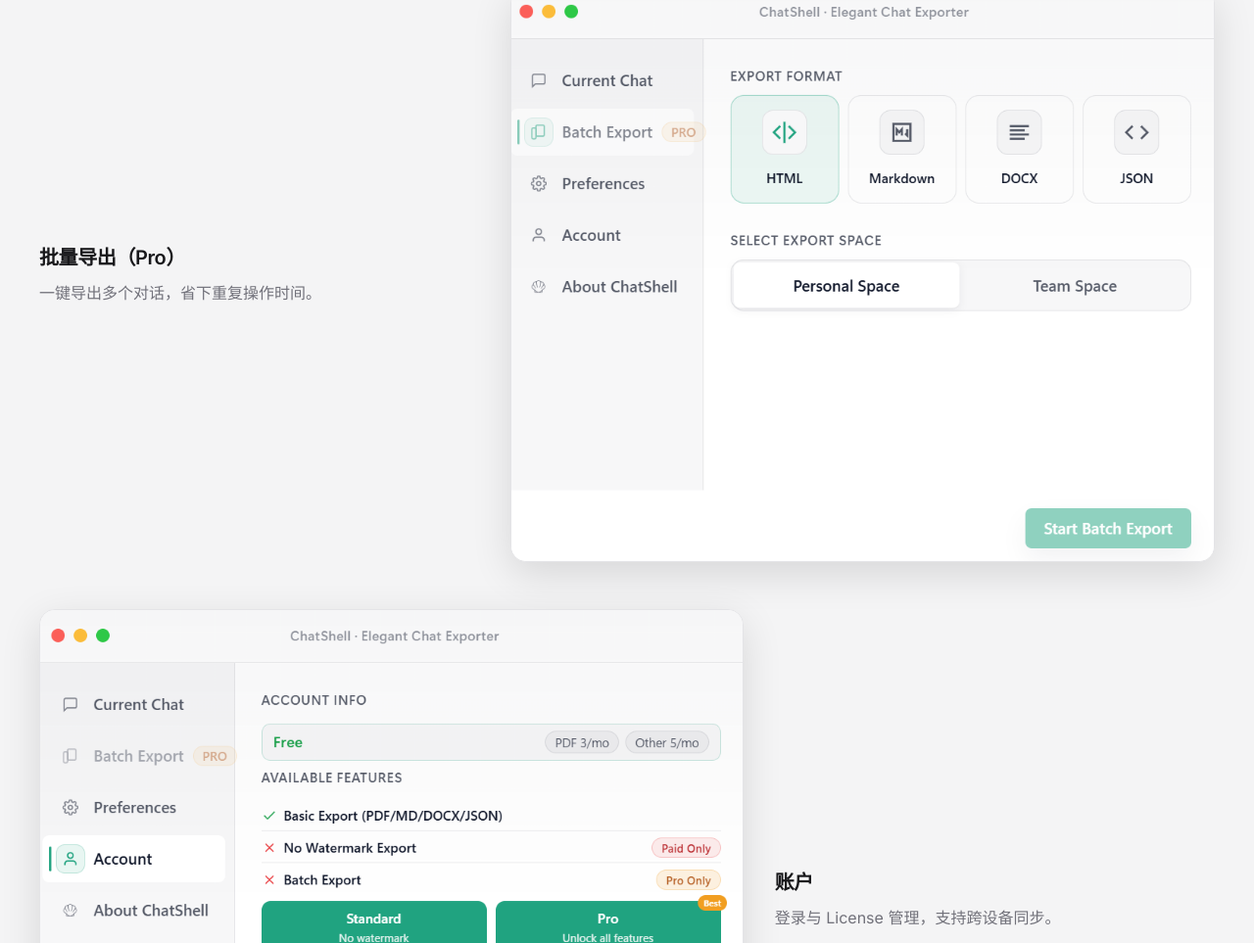
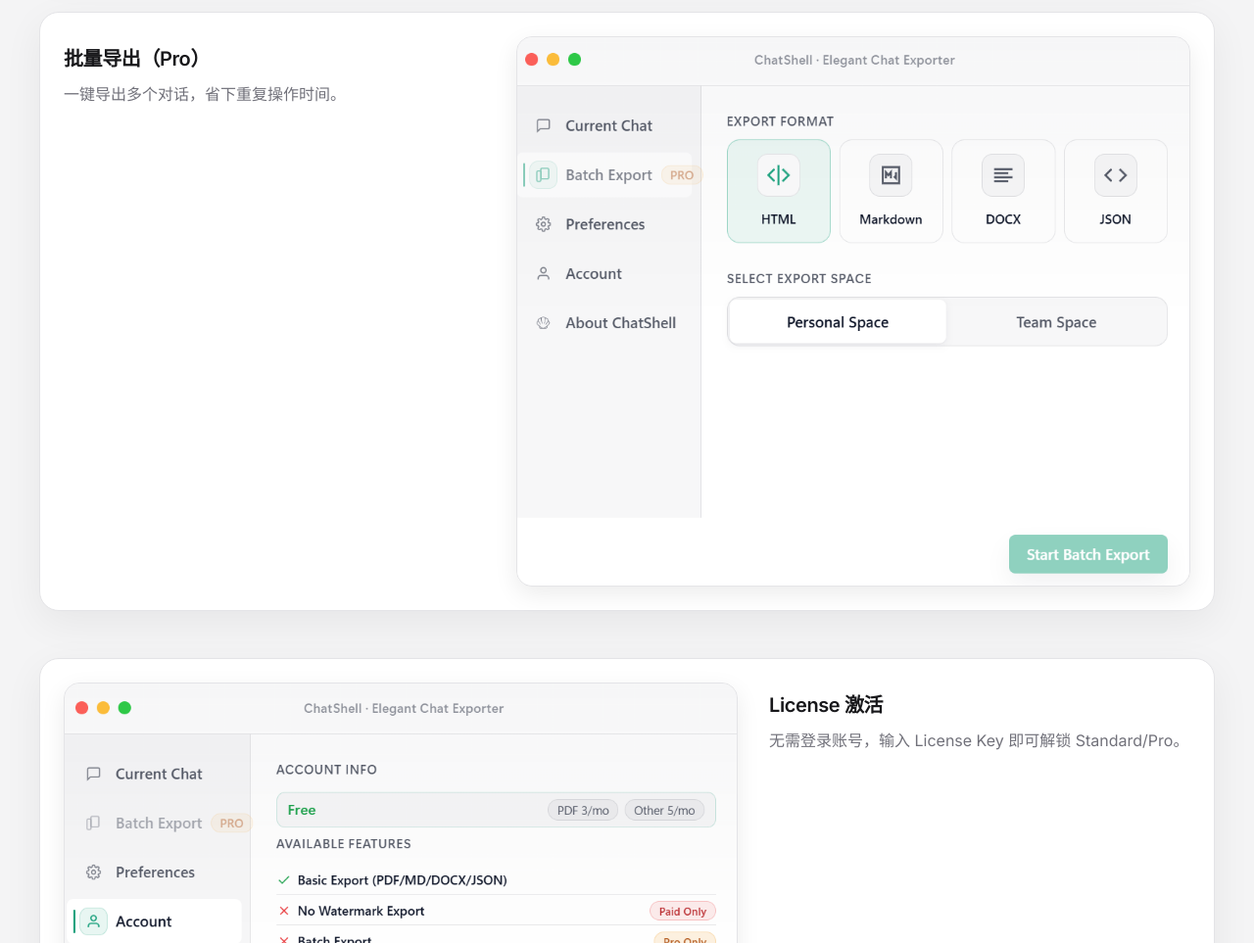
Before and after one commit to cf-jx/chatshell-landing, a website: page index.html in a window 1280 px wide. Shown: the part 2955-3918 px from the top of the page at 98% size. Drawn offline with Linux system fonts and the light colour scheme.

Commit message:
feat: cardify showcase and fix license copy

```diff
--- a/index.html
+++ b/index.html
@@ -173,7 +173,6 @@
               href="assets/screenshots/preferences.png"
               target="_blank"
               rel="noopener noreferrer"
-              aria-label="Open full size screenshot"
             >
               <img
                 src="assets/screenshots/preferences.png"
@@ -198,7 +197,6 @@
               href="assets/screenshots/batch-export-pro.png"
               target="_blank"
               rel="noopener noreferrer"
-              aria-label="Open full size screenshot"
             >
               <img
                 src="assets/screenshots/batch-export-pro.png"
@@ -223,21 +221,20 @@
               href="assets/screenshots/account.png"
               target="_blank"
               rel="noopener noreferrer"
-              aria-label="Open full size screenshot"
             >
               <img
                 src="assets/screenshots/account.png"
                 width="942"
                 height="777"
-                alt="Account and license"
+                alt="License activation"
                 loading="lazy"
                 decoding="async"
               />
             </a>
           </div>
           <div class="showcase-content">
-            <h3 class="showcase-title" data-i18n="showcase_3_title">账户</h3>
-            <p class="showcase-desc" data-i18n="showcase_3_desc">登录与 License 管理，支持跨设备同步。</p>
+            <h3 class="showcase-title" data-i18n="showcase_3_title">License 激活</h3>
+            <p class="showcase-desc" data-i18n="showcase_3_desc">无需登录账号，输入 License Key 即可解锁 Standard/Pro。</p>
           </div>
         </div>
       </div>
--- a/script.js
+++ b/script.js
@@ -31,8 +31,8 @@
         showcase_1_desc: '把导出格式与细节调到你喜欢的样子。',
         showcase_2_title: '批量导出（Pro）',
         showcase_2_desc: '一键导出多个对话，省下重复操作时间。',
-        showcase_3_title: '账户',
-        showcase_3_desc: '登录与 License 管理，支持跨设备同步。',
+        showcase_3_title: 'License 激活',
+        showcase_3_desc: '无需登录账号，输入 License Key 即可解锁 Standard/Pro。',
         features_title: '为什么选择 ChatShell',
         pricing_title: '选择适合你的版本',
         pricing_free: '免费版',
@@ -154,8 +154,8 @@
         showcase_1_desc: 'Tune formats and details the way you like.',
         showcase_2_title: 'Batch Export (Pro)',
         showcase_2_desc: 'Export multiple chats in one go and save time.',
-        showcase_3_title: 'Account',
-        showcase_3_desc: 'Manage login and License with cross-device sync.',
+        showcase_3_title: 'License Activation',
+        showcase_3_desc: 'No account required. Unlock Standard/Pro with a License Key.',
         features_title: 'Why Choose ChatShell',
         pricing_title: 'Choose Your Plan',
         pricing_free: 'Free',
--- a/style.css
+++ b/style.css
@@ -871,7 +871,12 @@
     display: grid;
     grid-template-columns: minmax(0, 1.6fr) minmax(0, 1fr);
     gap: var(--space-8);
-    align-items: center;
+    align-items: start;
+    padding: var(--space-6);
+    border: 1px solid var(--color-border);
+    border-radius: 20px;
+    background: var(--color-bg);
+    box-shadow: 0 12px 40px rgba(0, 0, 0, 0.06);
 }
 
 .showcase-item.is-reversed {
@@ -887,8 +892,8 @@
     border-radius: 16px;
     overflow: hidden;
     border: 1px solid var(--color-border);
-    background: var(--color-bg);
-    box-shadow: 0 12px 40px rgba(0, 0, 0, 0.12);
+    background: var(--color-surface);
+    box-shadow: 0 8px 24px rgba(0, 0, 0, 0.08);
     transition:
         transform var(--duration-swift) var(--ease-spring),
         box-shadow var(--duration-swift) var(--ease-out),
@@ -898,7 +903,7 @@
 
 .showcase-media-link:hover {
     transform: translateY(-2px);
-    box-shadow: 0 16px 56px rgba(0, 0, 0, 0.14);
+    box-shadow: 0 12px 32px rgba(0, 0, 0, 0.1);
     border-color: rgba(24, 24, 27, 0.14);
 }
 
@@ -1185,6 +1190,7 @@
     .showcase-item {
         grid-template-columns: 1fr;
         gap: var(--space-4);
+        padding: var(--space-5);
     }
 
     .showcase-item.is-reversed {
```
